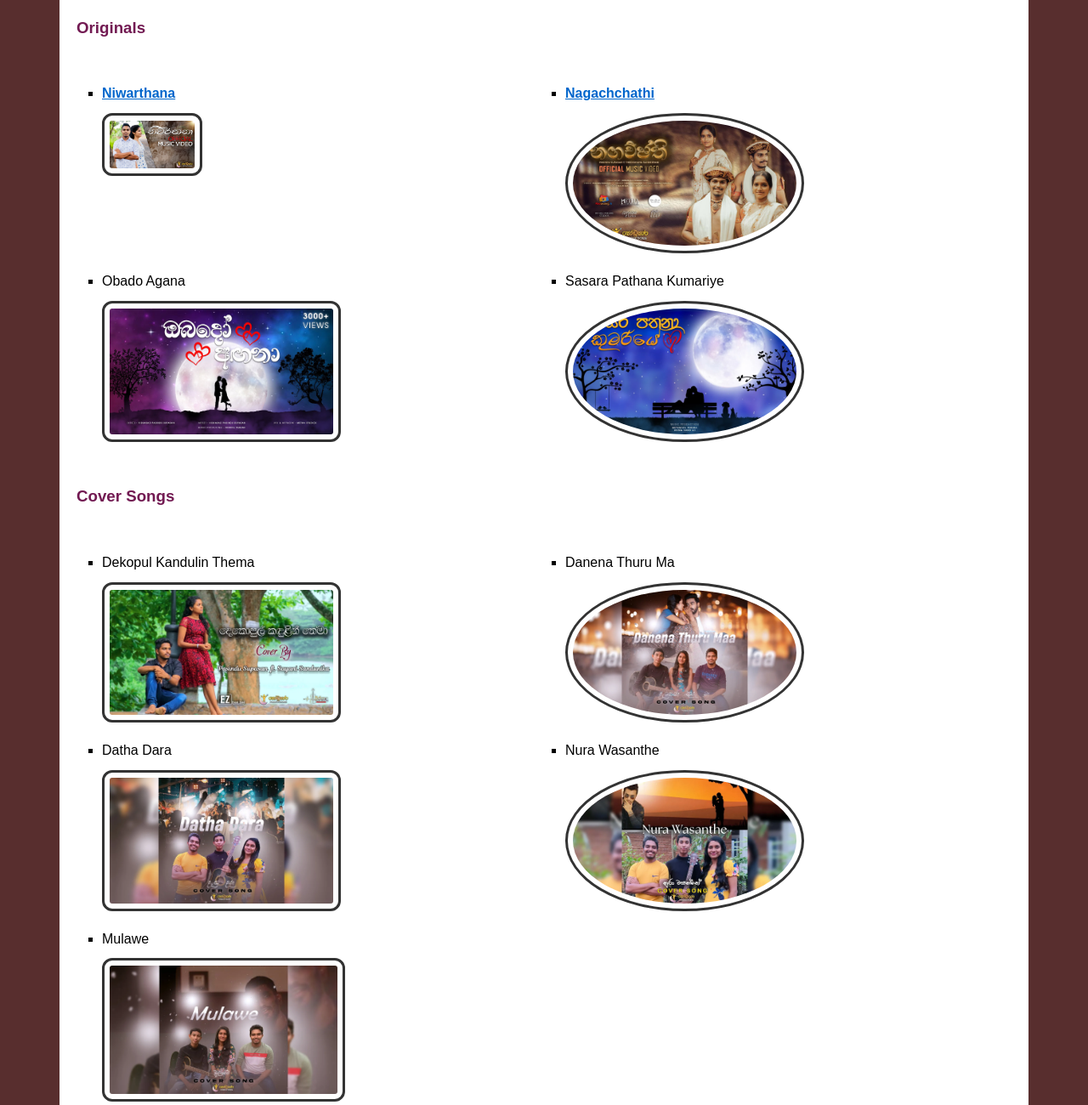
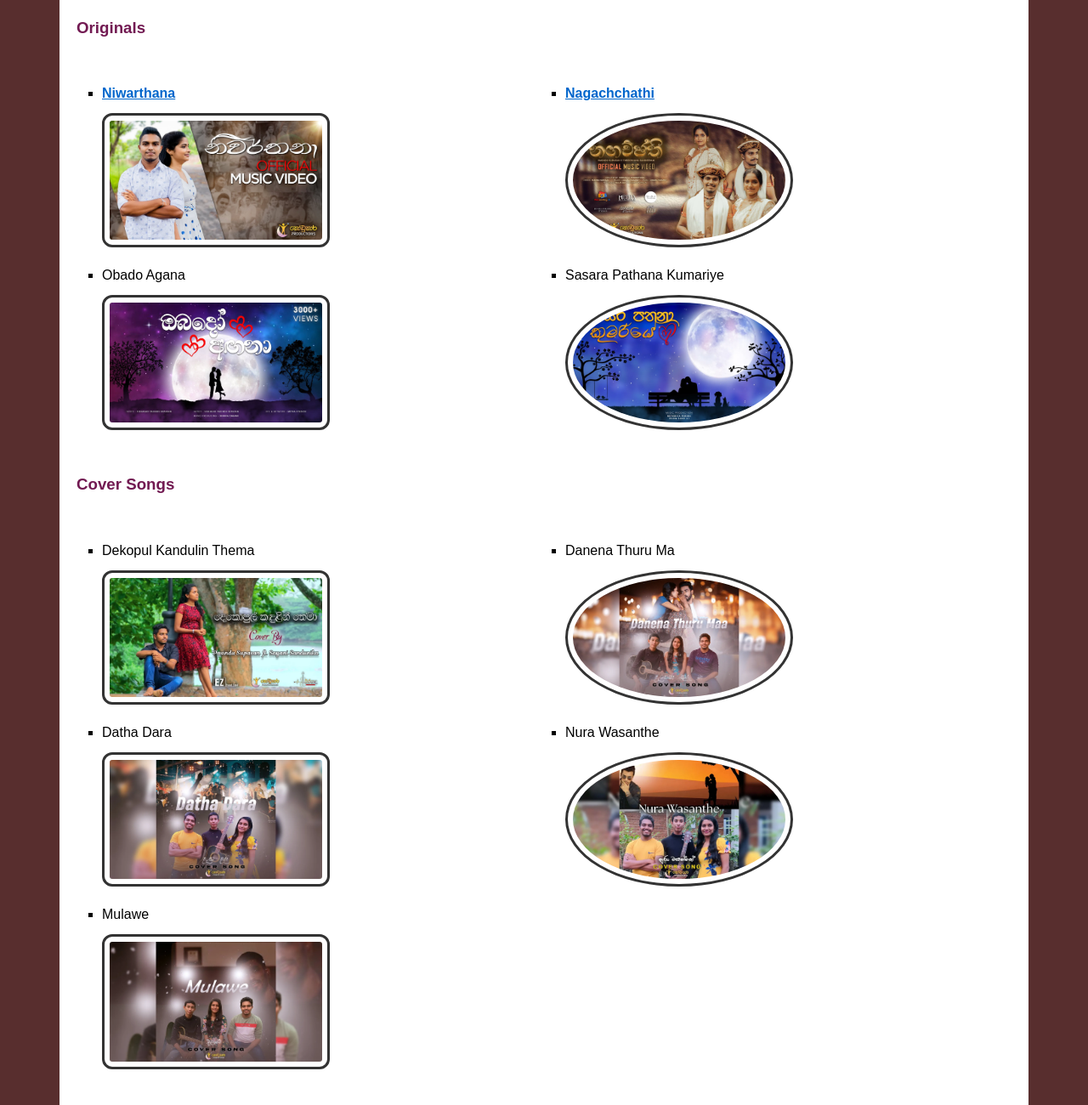
Before and after one commit to PasSupasan/KodukaraProductionsSriLanka, a plain HTML site: page index.html in a window 1280 px wide. Shown: the part 480-1780 px from the top of the page at 85% size. Drawn offline with Linux system fonts and the light colour scheme.

Commit message:
Add files via upload

```diff
--- a/index.html
+++ b/index.html
@@ -32,19 +32,19 @@
             <ul>
                 <li>
                     <a href="Niwarthana.html">Niwarthana</a><br>
-                    <img src="images/Niwarthana.jpg" alt="Cover art for Niwarthana song" width="100px">
+                    <img src="images/Niwarthana.jpg" alt="Cover art for Niwarthana song" width="250px">
                 </li>
                 <li>
                     <a href="Nagachchathi.html">Nagachchathi</a><br>
-                    <img src="images/Nagachchathi.jpg" alt="Cover art for Nagachchathi song" width="50%">
+                    <img src="images/Nagachchathi.jpg" alt="Cover art for Nagachchathi song" width="250px">
                 </li>
                 <li>
                     Obado Agana<br>
-                    <img src="images/Obado Agana.jpg" alt="Cover art for Obado Agana song" width="50%">
+                    <img src="images/Obado Agana.jpg" alt="Cover art for Obado Agana song" width="250px">
                 </li>
                 <li>
                      Sasara Pathana Kumariye<br>
-                    <img src="images/Sasara Pathana.webp" alt="Cover art for Sasara Pathana Kumariye song" width="50%">
+                    <img src="images/Sasara Pathana.webp" alt="Cover art for Sasara Pathana Kumariye song" width="250px">
                 </li>
             </ul>
 
@@ -52,23 +52,23 @@
             <ul>
                 <li>
                     Dekopul Kandulin Thema<br>
-                    <img src="images/Dekopul.webp" alt="Cover art for Dekopul Kandulin Thema song" width="50%">
+                    <img src="images/Dekopul.webp" alt="Cover art for Dekopul Kandulin Thema song" width="250px">
                 </li>
                 <li>
                     Danena Thuru Ma<br>
-                    <img src="images/Danena Thuru.webp" alt="Cover art for Danena Thuru Ma song" width="50%">
+                    <img src="images/Danena Thuru.webp" alt="Cover art for Danena Thuru Ma song" width="250px">
                 </li>
                 <li>
                     Datha Dara<br>
-                    <img src="images/Datha Dara.webp" alt="Cover art for Datha Dara song" width="50%">
+                    <img src="images/Datha Dara.webp" alt="Cover art for Datha Dara song" width="250px">
                 </li>
                 <li>
                     Nura Wasanthe<br>
-                    <img src="images/Nura wasanthe.webp" alt="Cover art for Nura Wasanthe song" width="50%">
+                    <img src="images/Nura wasanthe.webp" alt="Cover art for Nura Wasanthe song" width="250px">
                 </li>
                 <li>
                     Mulawe<br>
-                    <img src="images/Mulawe.webp" alt="Cover art for Mulawe song" width="25%">
+                    <img src="images/Mulawe.webp" alt="Cover art for Mulawe song" width="250px">
                 </li>
             </ul>
 
```
